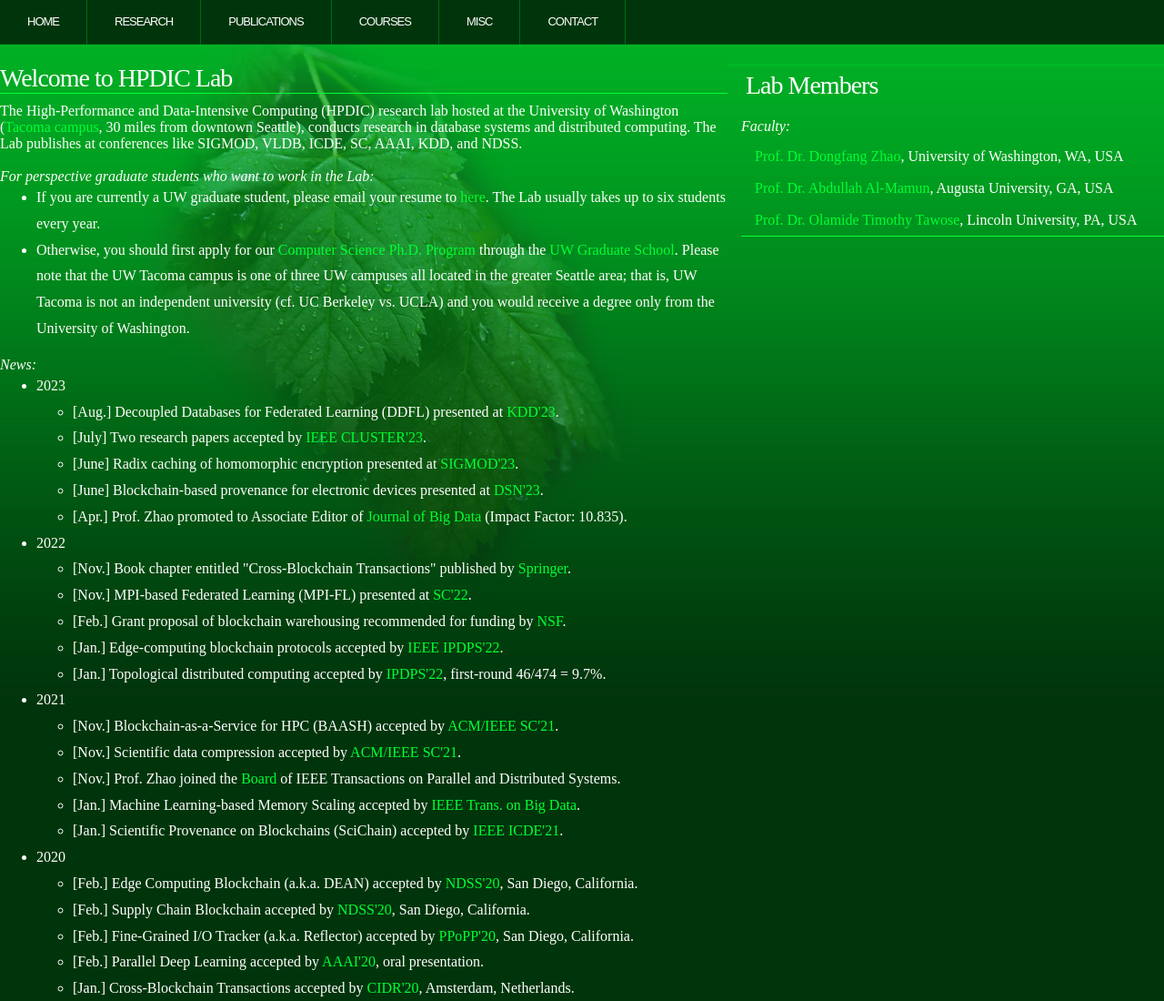
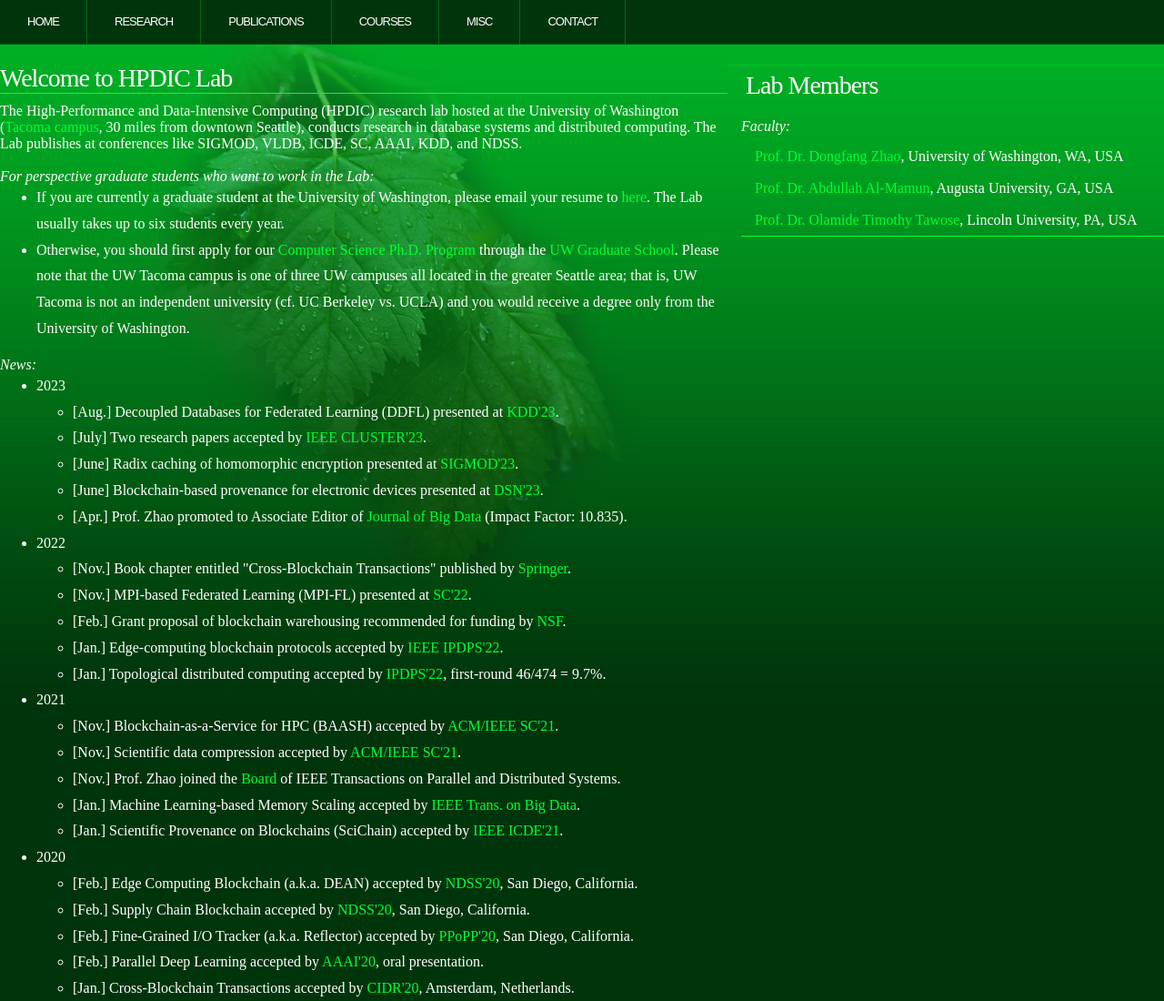
Before and after one commit to hpdic/hpdic.github.io, a plain HTML site: page index.html in a window 1280 px wide. Shown: the top 1100 px of the page at 91% size. Drawn offline with Linux system fonts and the light colour scheme.

```diff
--- a/index.html
+++ b/index.html
@@ -138,7 +138,7 @@ The Lab publishes at conferences like SIGMOD, VLDB, ICDE, SC, AAAI, KDD, and NDS
 <br>
 <em>For perspective graduate students who want to work in the Lab:</em>
 <ul>
-<li> If you are currently a UW graduate student, please email your resume to <a href="mailto:dzhao@uw.edu">here</a>. The Lab usually takes up to six students every year.
+<li> If you are currently a graduate student at the University of Washington, please email your resume to <a href="mailto:dzhao@uw.edu">here</a>. The Lab usually takes up to six students every year.
 <li> Otherwise, you should first apply for our <a href='https://www.tacoma.uw.edu/set/programs/graduate/phdcss' target='_blank'>Computer Science Ph.D. Program</a> through the <a href='https://grad.uw.edu/prospective-students/how-to-apply/apply-now/' target='_balnk'>UW Graduate School</a>. Please note that the UW Tacoma campus is one of three UW campuses all located in the greater Seattle area; that is, UW Tacoma is not an independent university (cf. UC Berkeley vs. UCLA) and you would receive a degree only from the University of Washington.
 </ul>
 <!---
```
